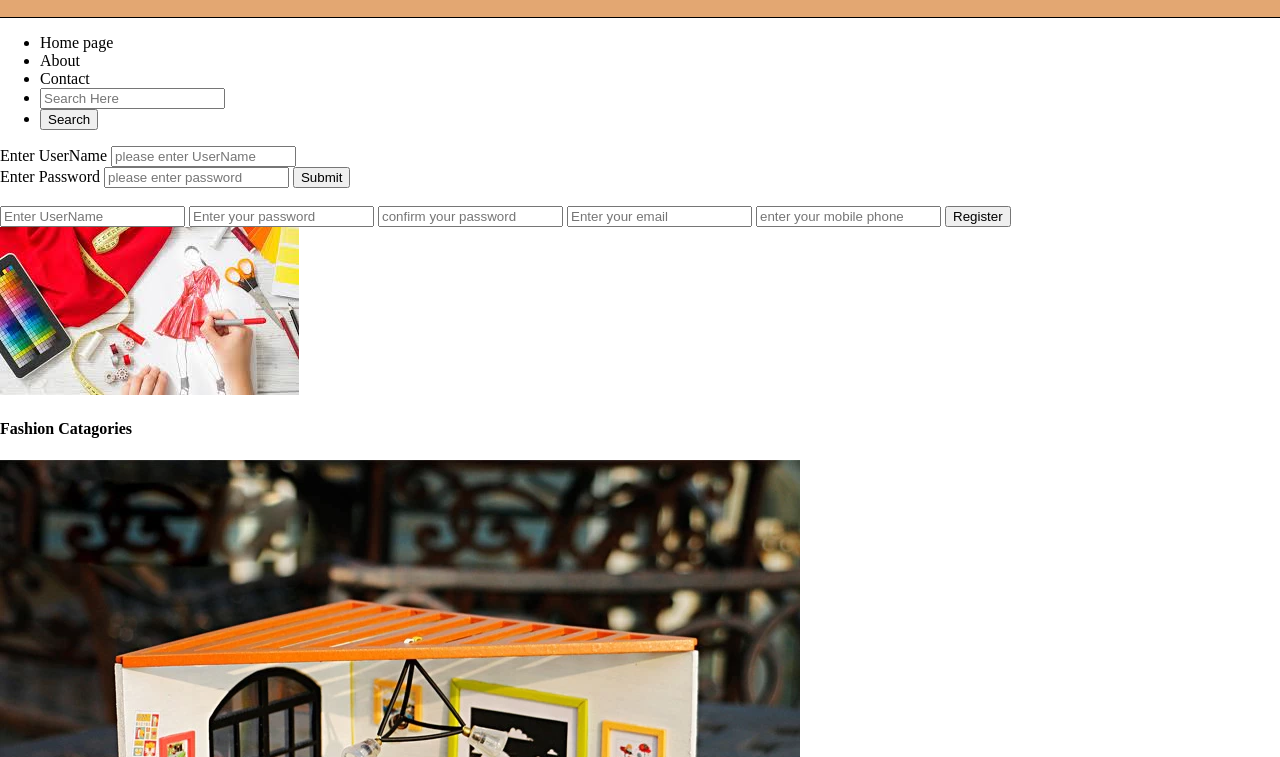
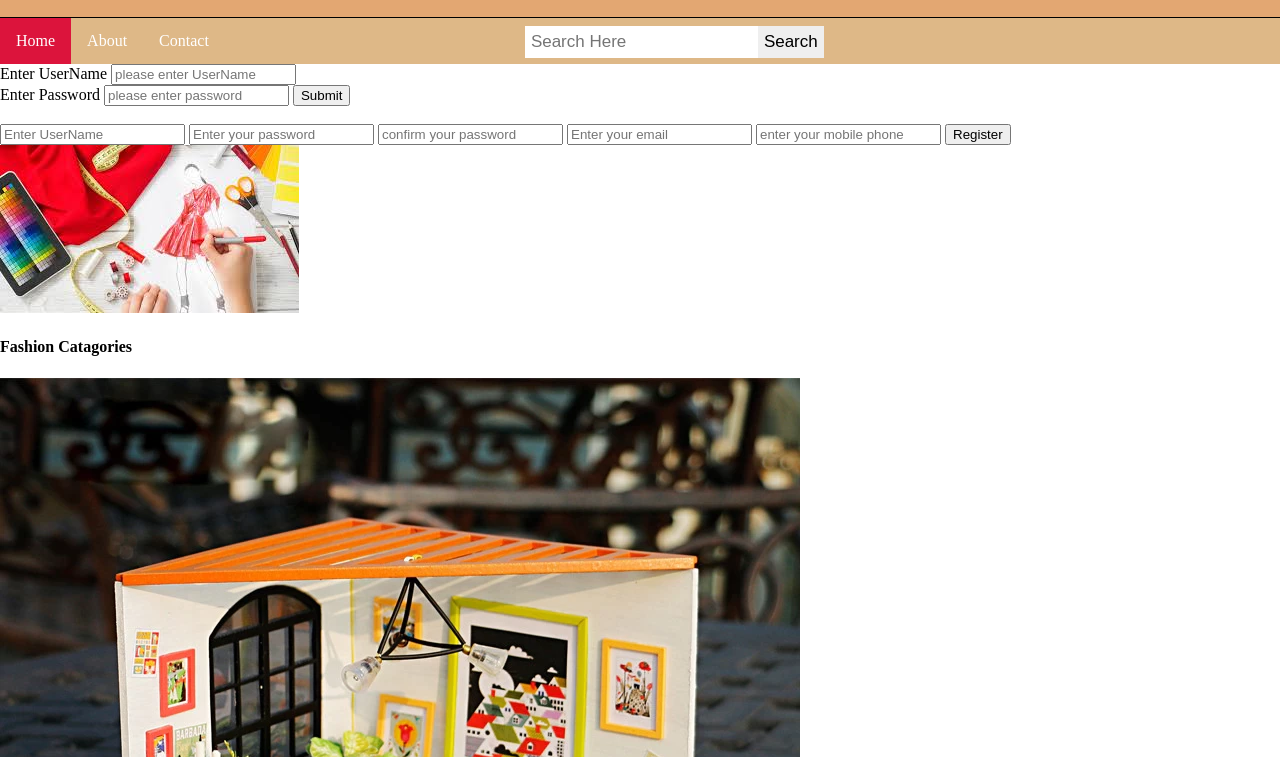
Before and after one commit to IbrahimBaniSalim/MERAKI_Academy_Project_2, a plain HTML site: page index.html in a window 1280 px wide. Shown: the part 43-800 px from the top of the page. Drawn offline with Linux system fonts and the light colour scheme.

Commit message:
add some styling

```diff
--- a/index.html
+++ b/index.html
@@ -20,9 +20,9 @@
     <!--nav bar withe search bar -->
     <div class="nav">
       <ul>
-        <li>Home page</li>
-        <li>About</li>
-        <li>Contact</li>
+        <li><a class="act" href="#home">Home</a></li>
+        <li><a href=""> About</a></li>
+        <li><a href=""> Contact</a></li>
         <li>
           <input
             type="search"
--- a/style.css
+++ b/style.css
@@ -6,8 +6,8 @@ body{
 header{
     background-color: #E3A772;
     height: 60px;
-
     border-bottom: 1px solid black;
+    margin-bottom: 0px;
 }
 #h1h{
     margin:10px 0px 0px 5px;
@@ -26,3 +26,55 @@ header{
 .sing:hover{
     background-color:#948D83;
 }
+
+ul{
+    position:sticky;
+    top: 0px;
+    background-color: burlywood;
+    display: fixed;
+    list-style-type: none;
+    margin: 0;
+    padding: 0;
+    overflow: hidden;
+}
+li{
+ float: left;
+ /* border-right: 1px solid snow; */
+}
+
+li a {
+    display: block;
+    color: white;
+    text-align: center;
+    padding: 14px 16px;
+    text-decoration: none;
+  }
+
+
+  li a:hover {
+    background-color: #111;
+  }
+  .act{
+      background-color: crimson;
+  }
+  #search{
+    /* float: right; */
+    padding: 6px;
+    border: none;
+    margin-top: 8px;
+    /* margin-right: 16px; */
+    font-size: 17px;
+    margin-left: 300px;
+  }
+  #btn1{
+       /* float: right;  */
+       /* margin-left: 200px; */
+    padding: 6px;
+    border: none;
+    margin-top: 8px;
+    /* margin-right: 16px; */
+    font-size: 17px;
+  }
+  #btn1:hover{
+      background-color: tomato;
+  }
```
